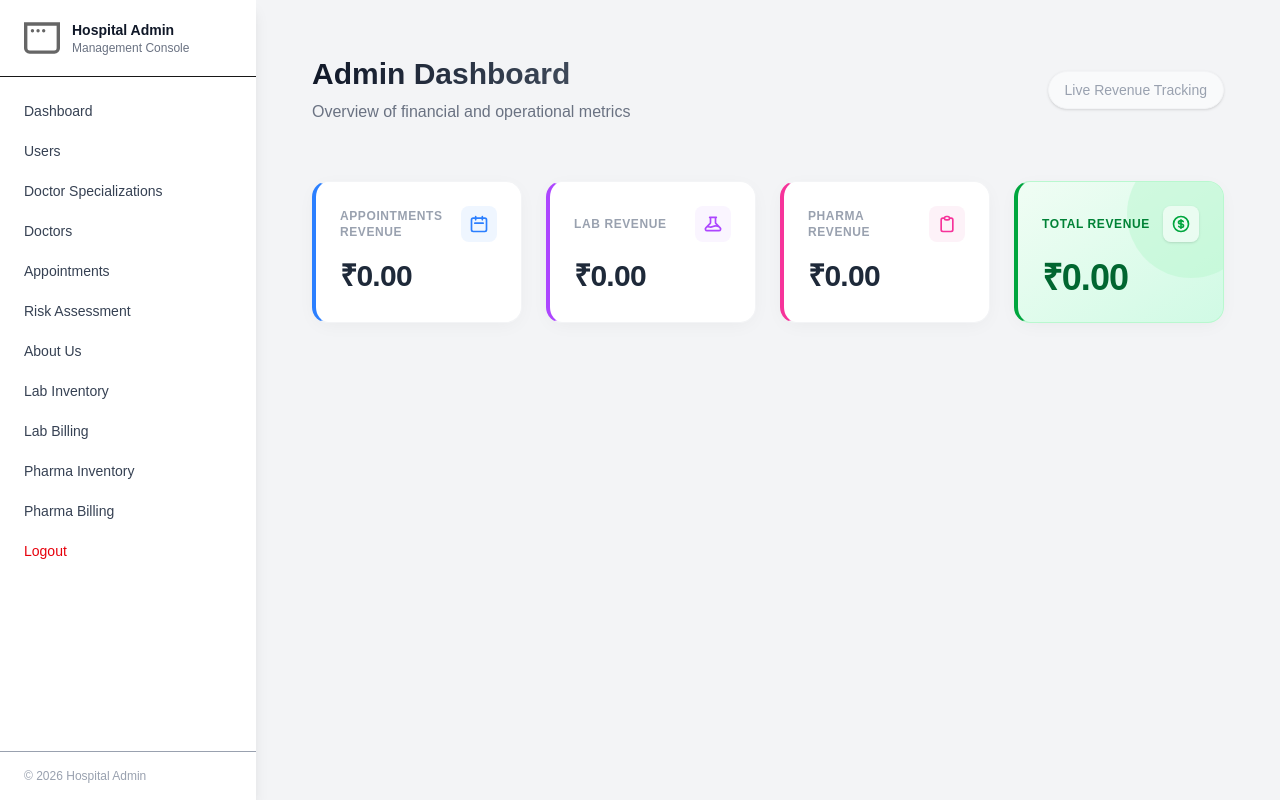
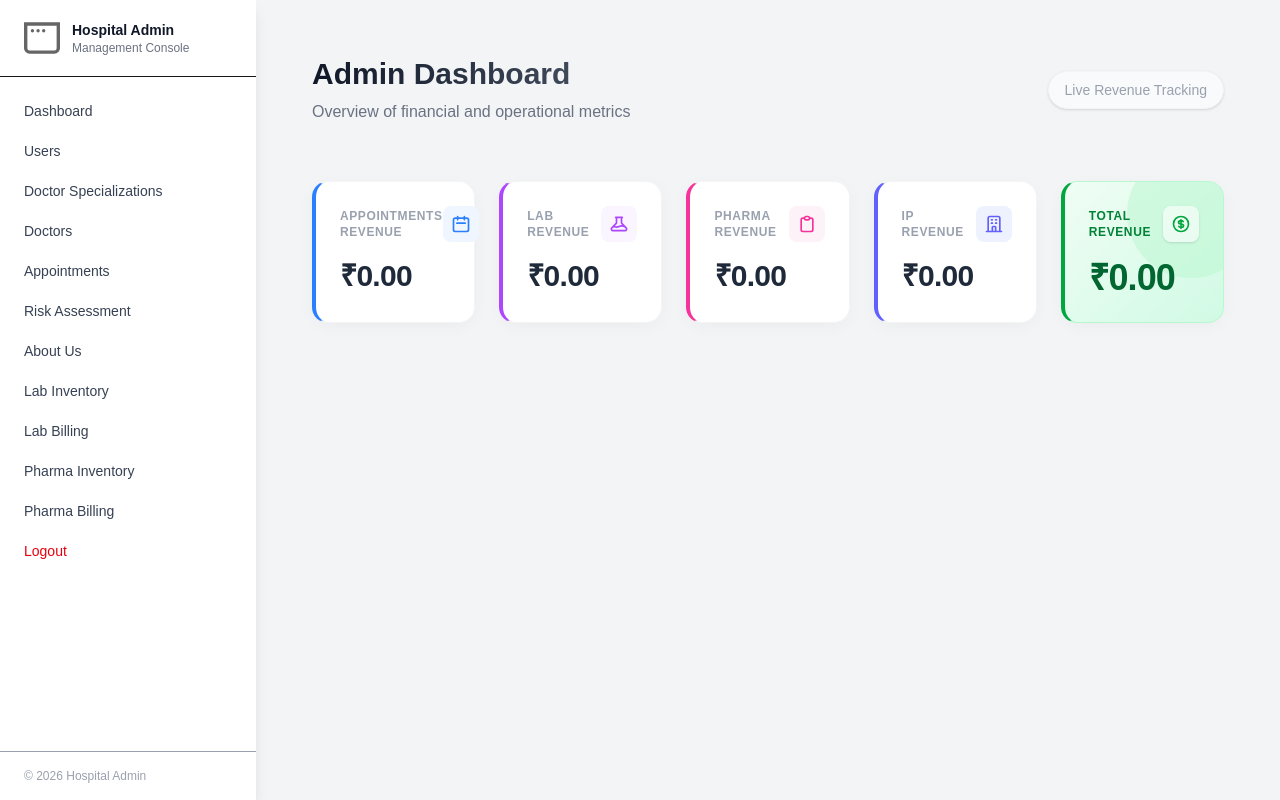
Before and after one commit to ravviraju/nextapp, a Next.js app: page /admin/dashboard in a window 1280 px wide. Built offline with nearby package versions, Linux system fonts and the light colour scheme; no server answers; the database is empty.

Commit message:
inpatients beds admin side

```diff
--- a/app/admin/dashboard/page.js
+++ b/app/admin/dashboard/page.js
@@ -62,7 +62,7 @@ export default function Dashboard() {
           </div>
         </header>
 
-        <div className="grid grid-cols-1 md:grid-cols-2 lg:grid-cols-4 gap-6">
+        <div className="grid grid-cols-1 md:grid-cols-2 lg:grid-cols-5 gap-6">
           {/* Appointments Revenue */}
           <div className="bg-white p-6 rounded-2xl shadow-[0_4px_20px_-4px_rgba(0,0,0,0.05)] border border-gray-100 border-l-4 border-l-blue-500 transform transition-all duration-300 hover:-translate-y-1 hover:shadow-[0_8px_30px_-4px_rgba(0,0,0,0.1)] group">
             <div className="flex items-center justify-between">
@@ -108,6 +108,21 @@ export default function Dashboard() {
             </p>
           </div>
 
+          {/* In-Patient Revenue */}
+          <div className="bg-white p-6 rounded-2xl shadow-[0_4px_20px_-4px_rgba(0,0,0,0.05)] border border-gray-100 border-l-4 border-l-indigo-500 transform transition-all duration-300 hover:-translate-y-1 hover:shadow-[0_8px_30px_-4px_rgba(0,0,0,0.1)] group">
+            <div className="flex items-center justify-between">
+              <h2 className="text-xs font-bold text-gray-400 uppercase tracking-wider group-hover:text-indigo-500 transition-colors">IP Revenue</h2>
+              <div className="p-2 bg-indigo-50 rounded-lg text-indigo-500">
+                <svg xmlns="http://www.w3.org/-2000/svg" className="h-5 w-5" fill="none" viewBox="0 0 24 24" stroke="currentColor">
+                   <path strokeLinecap="round" strokeLinejoin="round" strokeWidth={2} d="M19 21V5a2 2 0 00-2-2H7a2 2 0 00-2 2v16m14 0h2m-2 0h-5m-9 0H3m2 0h5M9 7h1m-1 4h1m4-4h1m-1 4h1m-5 10v-5a1 1 0 011-1h2a1 1 0 011 1v5m-4 0h4" />
+                </svg>
+              </div>
+            </div>
+            <p className="mt-4 text-3xl font-extrabold text-gray-800 tracking-tight">
+              ₹{stats?.ipRevenue?.toLocaleString(undefined, { minimumFractionDigits: 2, maximumFractionDigits: 2 }) || '0.00'}
+            </p>
+          </div>
+
           {/* Total Revenue */}
           <div className="bg-gradient-to-br from-green-50 to-emerald-100 p-6 rounded-2xl shadow-[0_4px_20px_-4px_rgba(0,0,0,0.05)] border border-green-200 border-l-4 border-l-green-600 transform transition-all duration-300 hover:-translate-y-1 hover:shadow-[0_8px_30px_-4px_rgba(0,0,0,0.15)] group relative overflow-hidden">
             <div className="absolute top-0 right-0 -mr-8 -mt-8 w-32 h-32 rounded-full bg-green-200 opacity-50 transition-transform group-hover:scale-110 duration-500"></div>
--- a/app/api/admin-dashboard-stats/route.js
+++ b/app/api/admin-dashboard-stats/route.js
@@ -18,22 +18,28 @@ export async function GET() {
       { $group: { _id: null, total: { $sum: { $toDouble: "$total" } } } }
     ]).toArray();
 
+    const ipAgg = await db.collection("ip_admissions").aggregate([
+      { $group: { _id: null, total: { $sum: { $toDouble: "$totalBill" } } } }
+    ]).toArray();
+
     const apptsRevenue = appointmentsAgg.length > 0 ? appointmentsAgg[0].total : 0;
     const labRevenue = labBillsAgg.length > 0 ? labBillsAgg[0].total : 0;
     const pharmaRevenue = pharmaBillsAgg.length > 0 ? pharmaBillsAgg[0].total : 0;
+    const ipRevenue = ipAgg.length > 0 ? ipAgg[0].total : 0;
     // To accommodate "tests revenue", we map lab bills since labs conduct tests.
     // We provide pharma revenue as well if the user has a pharmacy.
     const testsRevenue = labRevenue;
 
     // As per user request: "appts. revenue and lab revenue and tests revenue... total revenue"
     // Since lab and tests are usually the same, we'll keep the sum logical, so total doesn't double-count lab and test.
-    const totalRevenue = apptsRevenue + labRevenue + pharmaRevenue;
+    const totalRevenue = apptsRevenue + labRevenue + pharmaRevenue + ipRevenue;
 
     return NextResponse.json({
       appointmentsRevenue: apptsRevenue,
       labRevenue: labRevenue,
       testsRevenue: testsRevenue,
       pharmaRevenue: pharmaRevenue,
+      ipRevenue: ipRevenue,
       totalRevenue: totalRevenue,
     });
   } catch (error) {
```
